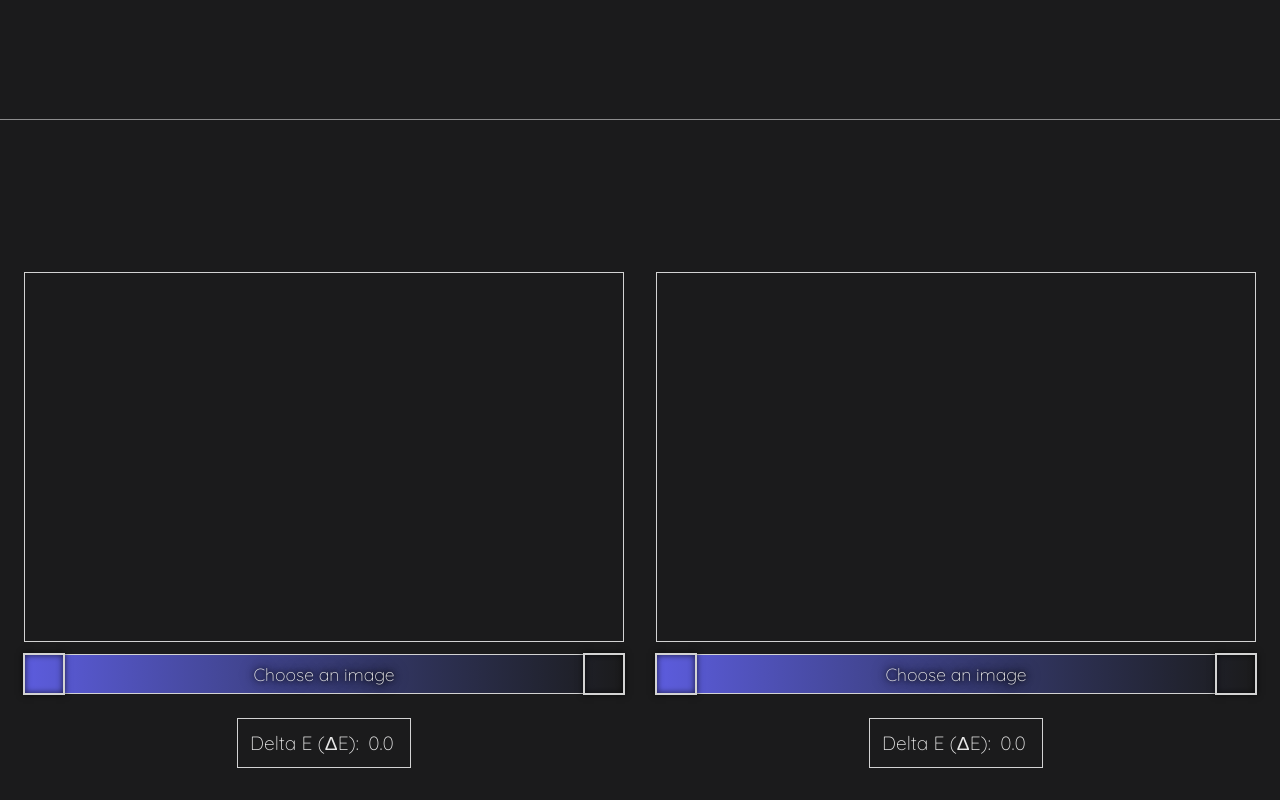
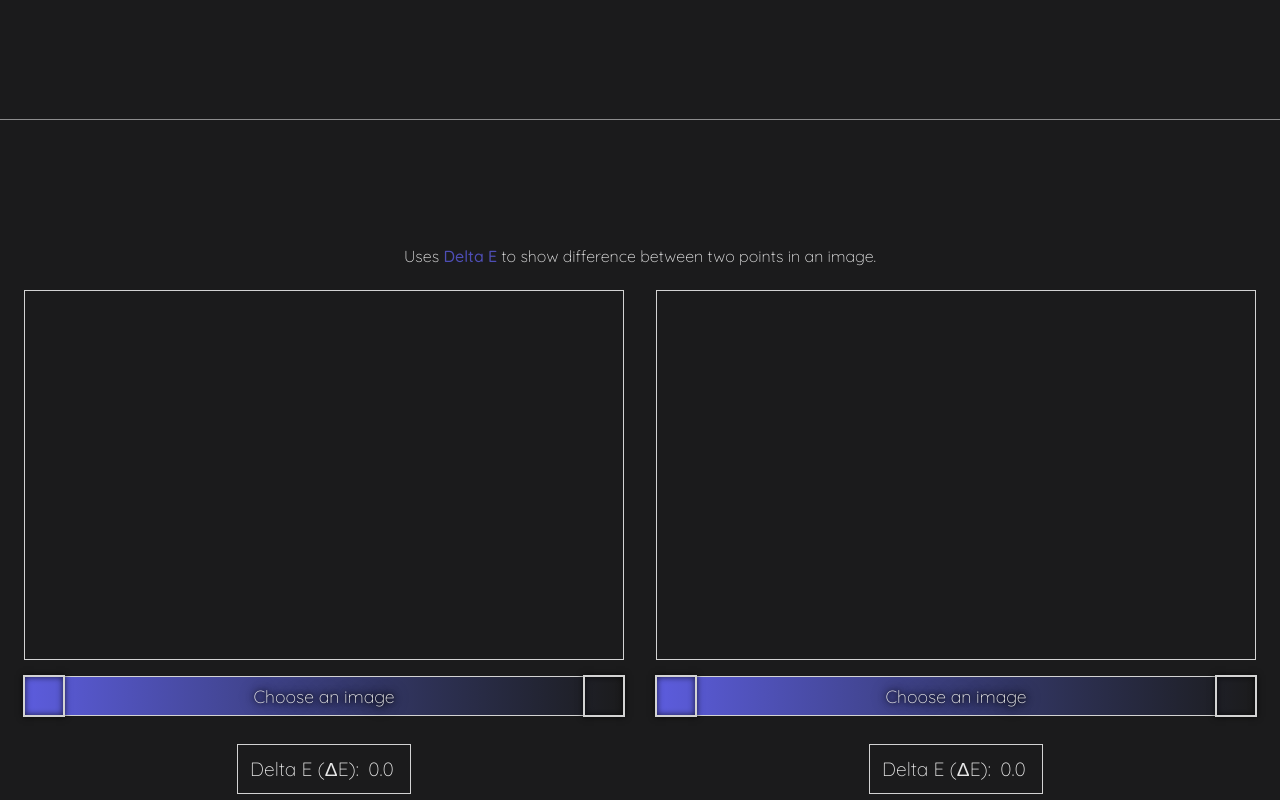
Before and after one commit to FlepTheFlabbergasted/sandbox, a website built with webpack: page public/index.html in a window 1280 px wide. Shown: the part 10280-11080 px from the top of the page. Built offline with nearby package versions, Linux system fonts and the light colour scheme; what panelsnap would draw is missing.

Commit message:
renaming of classes and put link to info

```diff
--- a/public/index.html
+++ b/public/index.html
@@ -764,9 +764,14 @@
     </section>
 
     <!-- Closest color -->
-    <section id="closest-color" class="center-content">
-      <div class="container">
-        <div class="left-right-container">
+    <section id="closest-color" class="center-content--column">
+      <p class="margin-v-x-md">
+        Uses <a target="_blank" href="https://zschuessler.github.io/DeltaE/learn/">Delta E</a> to show difference
+        between two points in an image.
+      </p>
+
+      <div class="d-flex flex-row flex-wrap gap-lg">
+        <div class="d-flex flex-column gap-sm">
           <canvas></canvas>
           <label class="custom-file-upload color-cell-container">
             <input type="file" accept="image/*" />
@@ -777,7 +782,7 @@
           <div class="color-delta-container">Delta E (ΔE): <span class="delta-e">0.0</span></div>
         </div>
 
-        <div class="left-right-container">
+        <div class="d-flex flex-column gap-sm">
           <canvas></canvas>
           <label class="custom-file-upload color-cell-container">
             <input type="file" accept="image/*" />
--- a/src/styles/closest-color.scss
+++ b/src/styles/closest-color.scss
@@ -5,18 +5,18 @@
 }
 
 #closest-color {
-  .container {
-    display: flex;
-    flex-direction: row;
-    flex-wrap: wrap;
-    gap: 32px;
+  --rand-default-color: rgba(92, 92, 221, 0.795);
+
+  a,
+  a:visited {
+    font-weight: 500;
+    text-decoration: none;
+    color: var(--rand-default-color);
+
+    &:hover {
+      text-decoration: underline;
     }
-
-  .left-right-container {
-    display: flex;
-    flex-direction: column;
-    gap: 12px;
-    height: 100%;
+  }
 
   .custom-file-upload {
     input[type='file'] {
@@ -50,7 +50,7 @@
     background: linear-gradient(
       90deg,
       rgba(
-          from var(--color-left-cell, rgba(92, 92, 221, 0.795)) r g b / calc(var(--input-button-background-alpha) / 100)
+        from var(--color-left-cell, var(--rand-default-color)) r g b / calc(var(--input-button-background-alpha) / 100)
       ),
       rgba(
         from var(--color-right-cell, var(--color-background)) r g b / calc(var(--input-button-background-alpha) / 100)
@@ -105,4 +105,3 @@
     }
   }
 }
-}
```
Lines whose indentation alone changed are shown as unchanged.
